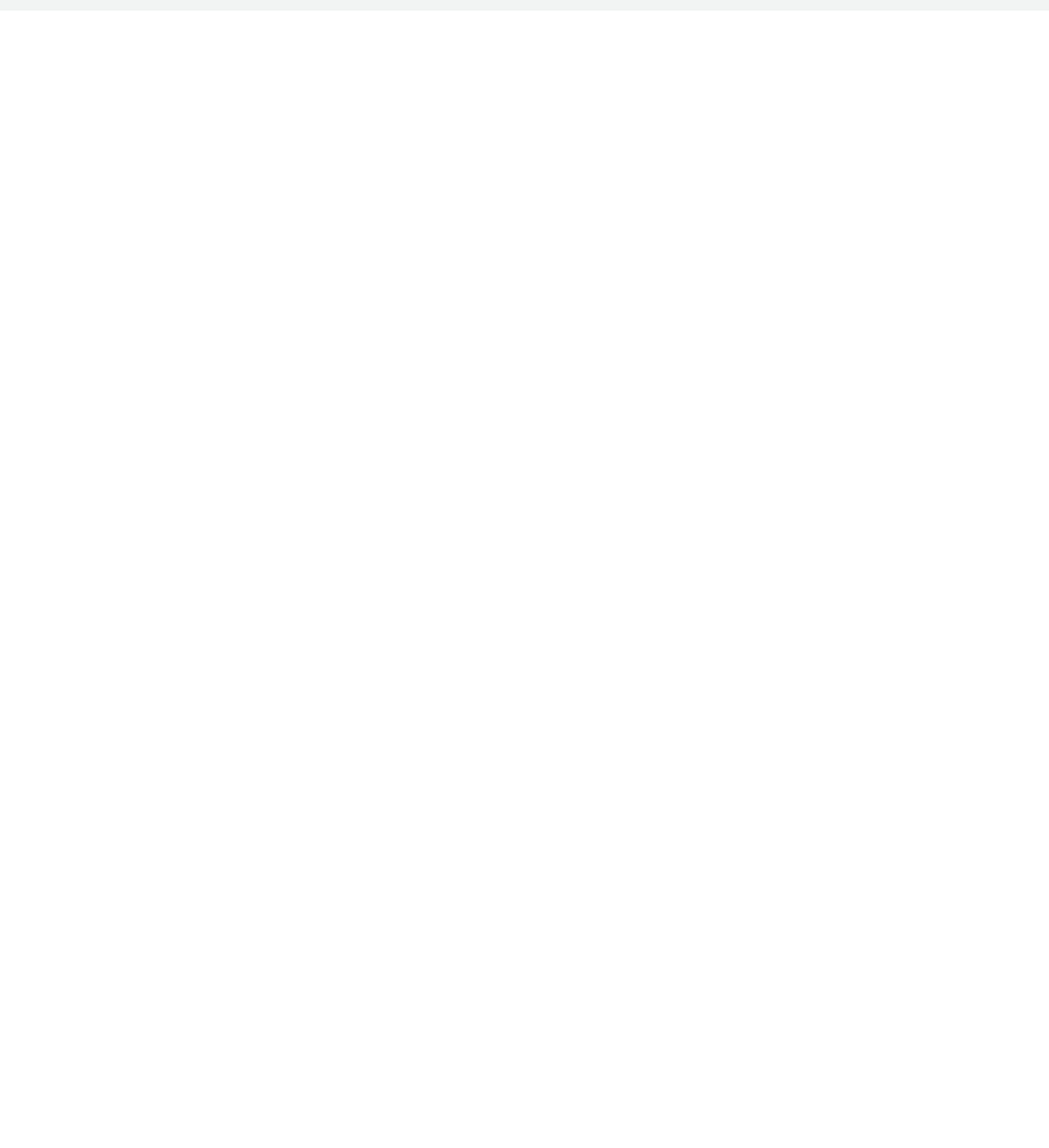
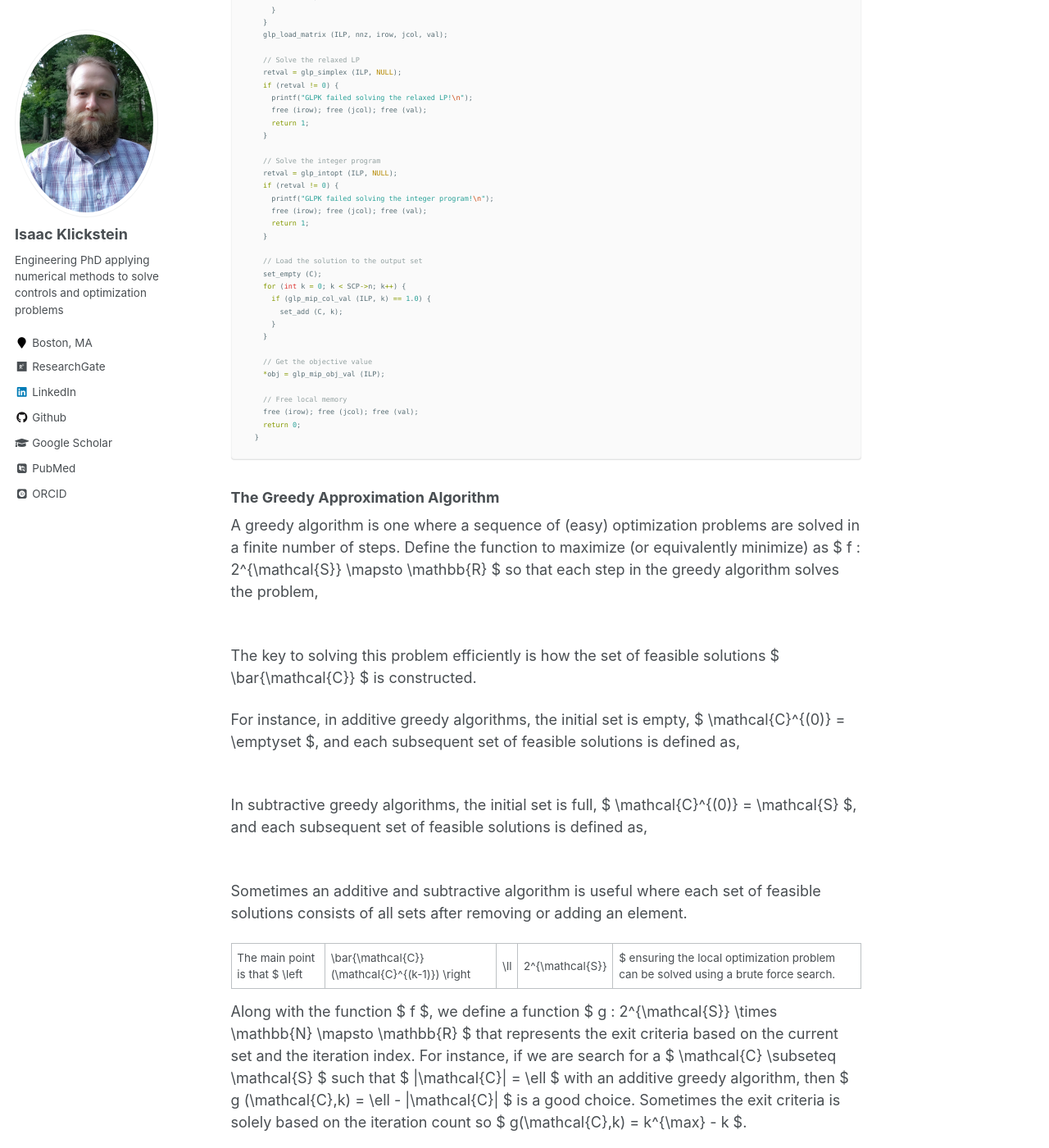
Before and after one commit to iklick/iklick.github.io, a Jekyll site: the page built from _posts/2021-01-04-set-cover-in-parallel.md, in a window 1280 px wide and 1400 px high, scrolled down 5152 px. Shown: the whole window at 82% size. Built offline with Jekyll 4.4.1, drawn with Linux system fonts in a browser that asks for light colours; some web fonts are replaced; formulas are drawn with MathJax 3; before the commit the page ends 5165 px from its top, so only the background shows below that; some of the changed text lies outside the part shown.

Commit message:
gotta finish setcover post ya big dummy

````diff
--- a/_posts/2021-01-04-set-cover-in-parallel.md
+++ b/_posts/2021-01-04-set-cover-in-parallel.md
@@ -66,7 +66,7 @@ If we were to store this matrix as an \$ n \times m \$ array of booleans which r
 
 As the matrix consists mostly of zeros though, the matrix can be treated as a _sparse matrix_ which stores only non-zero elements.
 Let \$ n_{nz} \$ be the number of nonzero elements in \$ A \$.
-The first approach to storing a sparse matrix is called _triplet form_, which splits the matrix into two integer arrays \$ c \$ and \ r \$ which store the column and row indices of each nonzero element.
+The first approach to storing a sparse matrix is called _triplet form_, which splits the matrix into two integer arrays \$ c \$ and \$ r \$ which store the column and row indices of each nonzero element.
 
 The matrix above is represented in triplet form here:
 
@@ -138,7 +138,7 @@ With this storage scheme, the struct used to store an instance of the setcover p
   } setcover_t;
 ```
 
-#### Parsing SCP Input Files
+### Parsing SCP Input Files
 
 To test the following solution methods the datasets from the paper "An algorithm for set covering problems" by J.E. Beasley are collected from the the paper's author's website.
 
@@ -149,6 +149,13 @@ These instances are stored in files with the following format:
 3. The remainder of the file alternates between lines with a single integer which represents the number of sets in which each element appears and then a series of lines with the corresponding set indices.
 
 In other words, the matrix \$ A \$ is stored in the input files in CSR format.
+
+Reading in a problem instance can be broken into 2 parts:
+
+1. Parse the input file into `m`, `n`, `w`, and a temporary CSR matrix.
+2. Convert the CSR matrix to a CSC matrix stored in `p` and `r`.
+
+
 
 ### Framed as an Integer Linear Program (ILP)
 
@@ -172,6 +179,143 @@ $$
   \end{aligned}
 $$
 
+#### Using GLPK
+
+The Gnu Linear Programming Kit (GLPK) is a readily available, albeit not the most efficient, linear programming (and integer linear programming) solver.
+GLPK is used to find the exact solution of the ILP form of the SCP written above.
+The exact solution and the time it takes to compute it is used to measure the efficiency of the greedy algorithm.
+The following function is the call to GLPK
+
+
+```c
+  int setcover_ilp (setcover_t *SCP, set_t *C, double *obj) {
+
+    glp_prob *ILP;      // The datatype used by GLPK
+    int *irow, *jcol;   // Row and column indices for the triplet matrix
+    double *val;        // Values in the triplet matrix
+    int idx, nnz;
+    int retval;
+
+    // Create the GLPK object
+    ILP = glp_prob_create ();
+
+    // Set the number of constraints and variables
+    glp_add_rows (ILP, SCP->m);
+    glp_add_cols (ILP, SCP->n);
+
+    // Define the variables
+    for (int k = 0; k < SCP->n; k++) {
+      glp_set_col_bnds (ILP, k, GLP_DB, 0.0, 1.0);
+      glp_set_obj_coef (ILP, k, SCP->w[k]);
+      glp_set_col_kind (ILP, k, GLP_BV);
+    }
+
+    // Define the constraints
+    for (int k = 0; k < SCP->m; k++) {
+      glp_set_row_bnds (ILP, k, GLP_LO, 1.0, 0.0);
+    }
+
+    // Build the constraint matrix in triplet format
+    idx = 1;
+    nnz = SCP->p[SCP->n];
+    irow = (int*) calloc (nnz+1, sizeof(int));
+    jcol = (int*) calloc (nnz+1, sizeof(int));
+    val  = (double*) calloc (nnz+1, sizeof(double));
+    for (int k = 0; k < SCP->n; k++) {
+      for (int j = SCP->p[k]; j < SCP->p[k+1]; j++) {
+        irow[idx] = SCP->r[j];  // Row index
+        jcol[idx] = k;          // Column index
+        val[idx]  = 1.0;        // All nonzeros are = 1
+        idx += 1;               // Increase the counter
+      }
+    }
+    glp_load_matrix (ILP, nnz, irow, jcol, val);
+
+    // Solve the relaxed LP
+    retval = glp_simplex (ILP, NULL);
+    if (retval != 0) {
+      printf("GLPK failed solving the relaxed LP!\n");
+      free (irow); free (jcol); free (val);
+      return 1;
+    }
+
+    // Solve the integer program
+    retval = glp_intopt (ILP, NULL);
+    if (retval != 0) {
+      printf("GLPK failed solving the integer program!\n");
+      free (irow); free (jcol); free (val);
+      return 1;
+    }
+
+    // Load the solution to the output set
+    set_empty (C);
+    for (int k = 0; k < SCP->n; k++) {
+      if (glp_mip_col_val (ILP, k) == 1.0) {
+        set_add (C, k);
+      }
+    }
+
+    // Get the objective value
+    *obj = glp_mip_obj_val (ILP);
+
+    // Free local memory
+    free (irow); free (jcol); free (val);
+    return 0;
+  }
+```
 
 
 ### The Greedy Approximation Algorithm
+
+A greedy algorithm is one where a sequence of (easy) optimization problems are solved in a finite number of steps.
+Define the function to maximize (or equivalently minimize) as \$ f : 2^{\mathcal{S}} \mapsto \mathbb{R} \$ so that each step in the greedy algorithm solves the problem,
+
+$$
+  \begin{aligned}
+    \max\limits_{\mathcal{C}^{(k)} \in \bar{\mathcal{C}}(\mathcal{C}^{(k-1)})} && &f(\mathcal{C}^{(k)})\\
+    \text{s.t.} && &\bar{C}(\mathcal{C}^{(k-1)}) \subseteq 2^{\mathcal{S}}
+  \end{aligned}
+$$
+
+The key to solving this problem efficiently is how the set of feasible solutions \$ \bar{\mathcal{C}} \$ is constructed.
+
+For instance, in additive greedy algorithms, the initial set is empty, \$ \mathcal{C}^{(0)} = \emptyset \$, and each subsequent set of feasible solutions is defined as,
+
+$$
+  \bar{\mathcal{C}} (\mathcal{C}^{(k-1)}) = \left\{ \mathcal{C}^{(k)} \subseteq \mathcal{S} | \mathcal{C}^{(k)} = \mathcal{C}^{(k-1)} \cup \{ \ell \}, \ell \in \mathcal{S} \backslash \mathcal{C}^{(k-1)} \right\}
+$$
+
+In subtractive greedy algorithms, the initial set is full, \$ \mathcal{C}^{(0)} = \mathcal{S} \$, and each subsequent set of feasible solutions is defined as,
+
+$$
+  \bar{\mathcal{C}} (\mathcal{C}^{(k-1)}) = \left\{ \mathcal{C}^{(k)} \subset \mathcal{S} | \mathcal{C}^{(k)} = \mathcal{C}^{(k-1)} \backslash \{ \ell \}, \quad \ell \in \mathcal{C}^{(k-1)} \right\}
+$$
+
+Sometimes an additive and subtractive algorithm is useful where each set of feasible solutions consists of all sets after removing or adding an element.
+
+The main point is that \$ \left| \bar{\mathcal{C}} (\mathcal{C}^{(k-1)}) \right| \ll |2^{\mathcal{S}}| \$ ensuring the local optimization problem can be solved using a brute force search.
+
+Along with the function \$ f \$, we define a function \$ g : 2^{\mathcal{S}} \times \mathbb{N} \mapsto \mathbb{R} \$ that represents the exit criteria based on the current set and the iteration index.
+For instance, if we are search for a \$ \mathcal{C} \subseteq \mathcal{S} \$ such that \$ |\mathcal{C}| = \ell \$ with an additive greedy algorithm, then \$ g (\mathcal{C},k) = \ell - |\mathcal{C}| \$ is a good choice.
+Sometimes the exit criteria is solely based on the iteration count so \$ g(\mathcal{C},k) = k^{\max} - k \$.
+
+1. Initialize with \$ \mathcal{C}^{(0)} \$, \$ k = 0 \$.
+2. While \$ g (\mathcal{C}^{(k)},k) \neq 0 \$
+ 1. Set jstar = -1 and fstar = 0.0
+ 2. Iterate over all \$ \mathcal{C}'_j \in \bar{\mathcal{C}}^{(k)} \$
+  1. If \$ f(\mathcal{C}'_j) > fstar \$ set jstar = j and fstar = \$ f(\mathcal{C}'_j) \$
+ 3. If \$ j^* = -1 \$, then no improvement was found and we break out of the while loop.
+ 4. Update \$ \mathcal{C}^{(k)} \gets \mathcal{C}'_{j^*} \$ and \$ k \gets k+1 \$
+3. Return \$ \mathcal{C} \gets \mathcal{C}^{(k)} \$
+
+```c
+  int setcover_greedy (setcover_t *SCP, set_t *C) {
+
+    int jstar;
+    double fstar;
+    set_t U;
+
+
+    return 0;
+  }
+```
````
